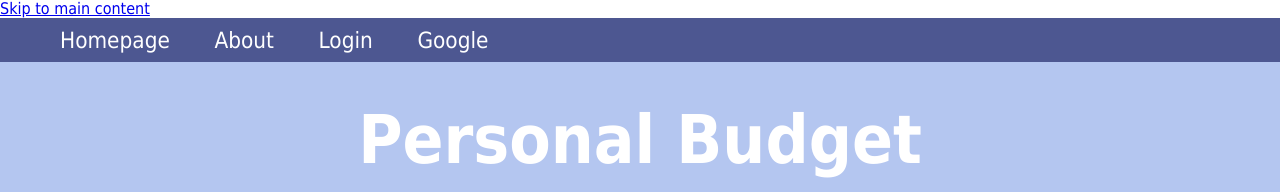
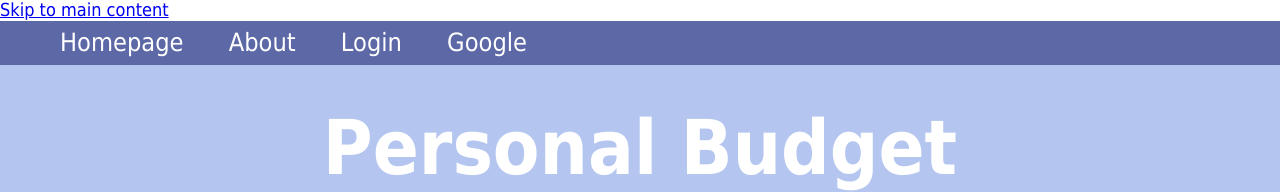
Before and after one commit to vmudired19/personal-budget, a plain HTML site: page index.html in a window 1280 px wide. Shown: the top 192 px of the page. Drawn offline with Linux system fonts and the light colour scheme.

Commit message:
Updated the changed

```diff
--- a/main.css
+++ b/main.css
@@ -3,13 +3,13 @@
 }
 
 body {
-    font-size: 16px;
+    font-size: 18px;
     font-family: Tahoma, Arial;
     margin: 0;
 
 nav.menu {
     width: 100%;
-    background-color: #4d5791;
+    background-color: #5d68a6;
     height: 44px;
     padding: 0 40px;
 }
```
Also changed, not shown: index.html (+1 -1 lines).
